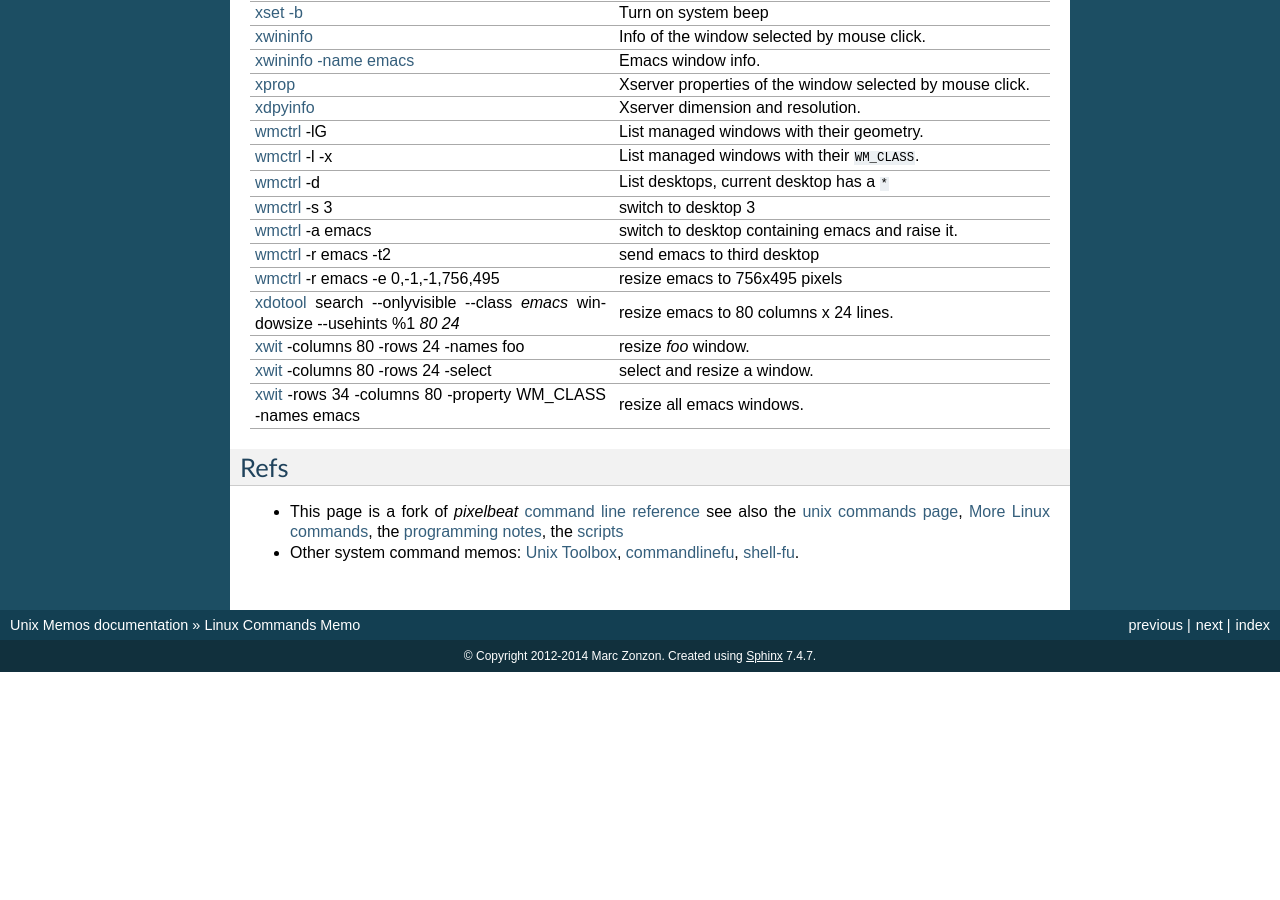
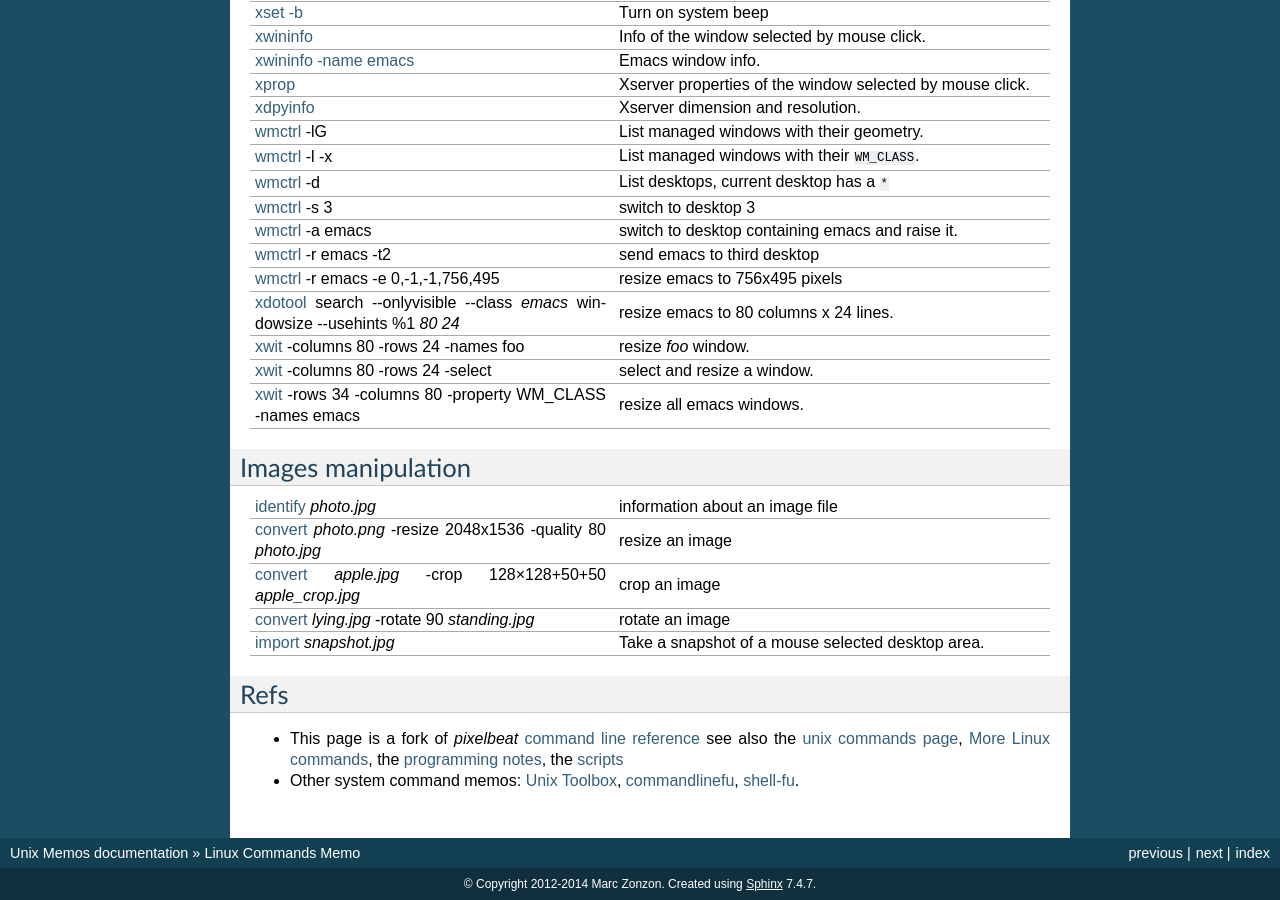
Before and after one commit to marczz/unix_memo, a Sphinx documentation site: the page built from source/commands.rst, in a window 1280 px wide and 900 px high, scrolled down 7601 px. Built offline with Sphinx 7.4.7, drawn with Linux system fonts in a browser that asks for light colours; the version number could not be read and is left out; before the commit the page ends 8273 px from its top, so only the background shows below that.

Commit message:
commands.rst: added imagemagick commands.

```diff
--- a/source/commands.rst
+++ b/source/commands.rst
@@ -401,6 +401,20 @@ Desktop management
    :man:`xwit` -columns 80 -rows 24 -select%select and resize a window.
    :man:`xwit` -rows 34 -columns 80 -property WM_CLASS -names emacs%resize all emacs windows.
 
+Images manipulation
+-------------------
+.. csv-table::
+   :delim: %
+   :widths: 50, 60
+
+
+   `identify <http://www.imagemagick.org/script/identify.php>`_ *photo.jpg*%information about an image file
+   `convert <http://www.imagemagick.org/script/convert.php>`_ *photo.png* -resize 2048x1536 -quality 80 *photo.jpg*%resize an image
+   `convert <http://www.imagemagick.org/script/convert.php>`_ *apple.jpg* -crop 128×128+50+50 *apple_crop.jpg*%crop an image
+   `convert <http://www.imagemagick.org/script/convert.php>`_ *lying.jpg* -rotate 90 *standing.jpg*%rotate an image
+   `import <http://www.imagemagick.org/script/import.php>`_ *snapshot.jpg*%Take a snapshot of a mouse selected desktop area.
+
+
 Refs
 ----
 
```
